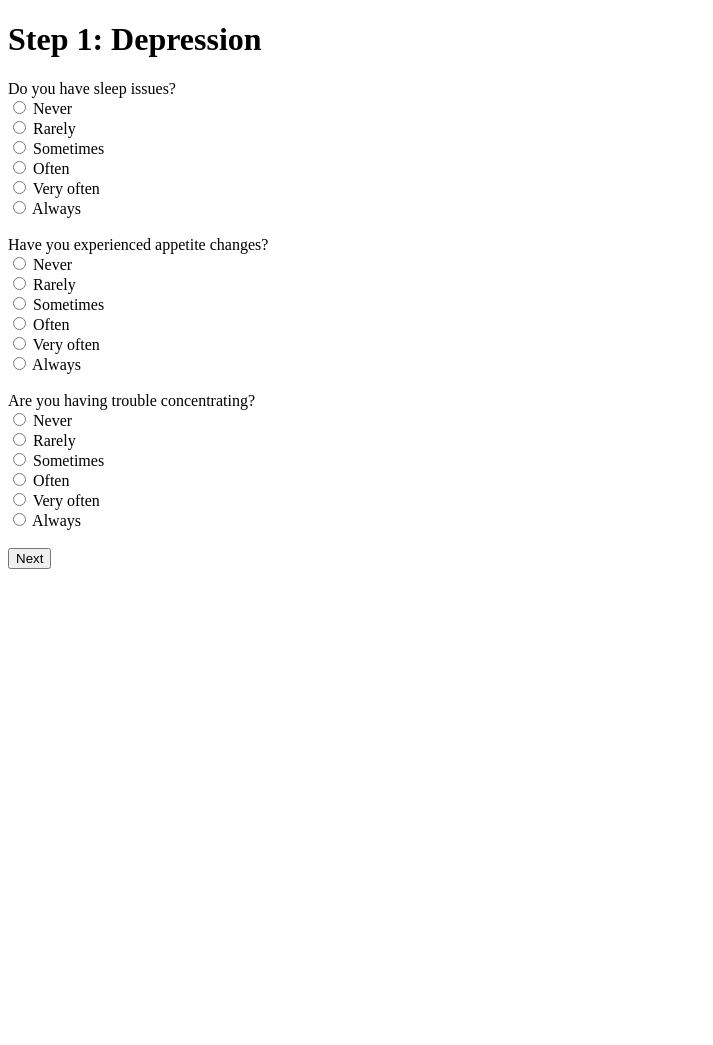
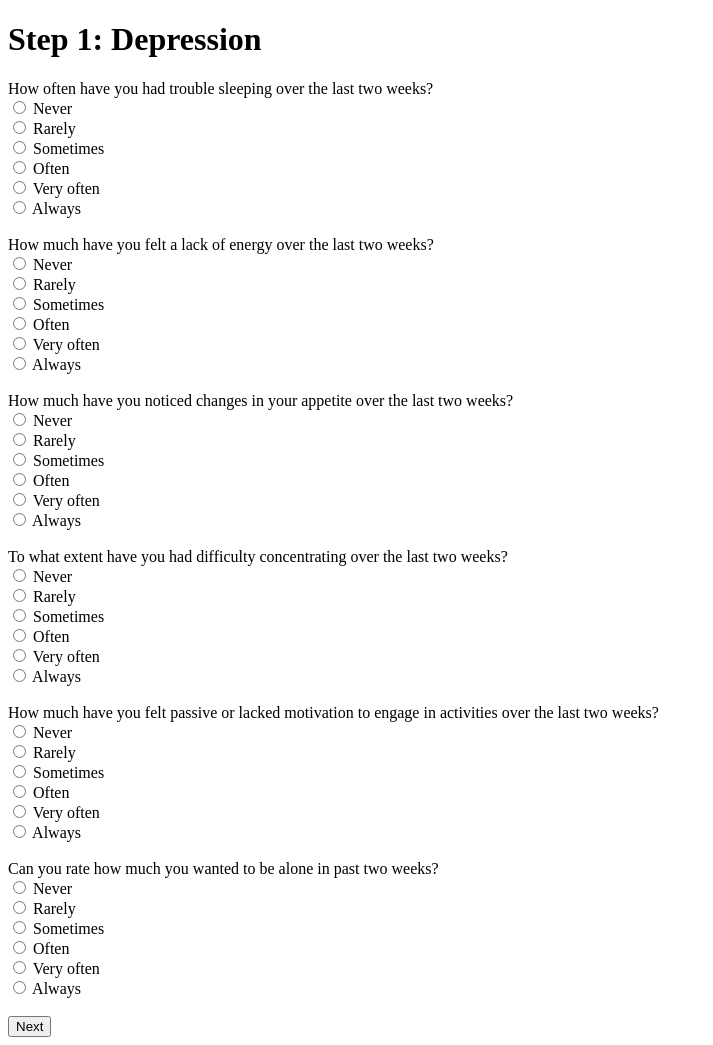
Before and after one commit to rydzze/MentalAssess, a PHP site: page /depression in a window 1280 px wide. Shown: the whole page, without its empty margins (0-713 px from the left). Before the commit the page ends 569 px from the top, so only its background shows below. Run offline with PHP 8.4, Linux system fonts and the light colour scheme.

Commit message:
Update depression.php

```diff
--- a/templates/depression.php
+++ b/templates/depression.php
@@ -11,7 +11,7 @@
     <h1>Step 1: Depression</h1>
 
     <form action="/depression" method="post">
-        <label>Do you have sleep issues?</label><br>
+        <label>How often have you had trouble sleeping over the last two weeks?</label><br>
         <input type="radio" name="sleep_issues" value="0.0" required> Never<br>
         <input type="radio" name="sleep_issues" value="0.2" required> Rarely<br>
         <input type="radio" name="sleep_issues" value="0.4" required> Sometimes<br>
@@ -19,15 +19,23 @@
         <input type="radio" name="sleep_issues" value="0.8" required> Very often<br>
         <input type="radio" name="sleep_issues" value="1.0" required> Always<br><br>
 
-        <label>Have you experienced appetite changes?</label><br>
-        <input type="radio" name="appetite_changes" value="0.0" required> Never<br>
-        <input type="radio" name="appetite_changes" value="0.2" required> Rarely<br>
-        <input type="radio" name="appetite_changes" value="0.4" required> Sometimes<br>
-        <input type="radio" name="appetite_changes" value="0.6" required> Often<br>
-        <input type="radio" name="appetite_changes" value="0.8" required> Very often<br>
-        <input type="radio" name="appetite_changes" value="1.0" required> Always<br><br>
+        <label>How much have you felt a lack of energy over the last two weeks?</label><br>
+        <input type="radio" name="energy" value="0.0" required> Never<br>
+        <input type="radio" name="energy" value="0.2" required> Rarely<br>
+        <input type="radio" name="energy" value="0.4" required> Sometimes<br>
+        <input type="radio" name="energy" value="0.6" required> Often<br>
+        <input type="radio" name="energy" value="0.8" required> Very often<br>
+        <input type="radio" name="energy" value="1.0" required> Always<br><br>
 
-        <label>Are you having trouble concentrating?</label><br>
+        <label>How much have you noticed changes in your appetite over the last two weeks?</label><br>
+        <input type="radio" name="appetite" value="0.0" required> Never<br>
+        <input type="radio" name="appetite" value="0.2" required> Rarely<br>
+        <input type="radio" name="appetite" value="0.4" required> Sometimes<br>
+        <input type="radio" name="appetite" value="0.6" required> Often<br>
+        <input type="radio" name="appetite" value="0.8" required> Very often<br>
+        <input type="radio" name="appetite" value="1.0" required> Always<br><br>
+
+        <label>To what extent have you had difficulty concentrating over the last two weeks?</label><br>
         <input type="radio" name="concentration" value="0.0" required> Never<br>
         <input type="radio" name="concentration" value="0.2" required> Rarely<br>
         <input type="radio" name="concentration" value="0.4" required> Sometimes<br>
@@ -35,6 +43,22 @@
         <input type="radio" name="concentration" value="0.8" required> Very often<br>
         <input type="radio" name="concentration" value="1.0" required> Always<br><br>
 
+        <label>How much have you felt passive or lacked motivation to engage in activities over the last two weeks?</label><br>
+        <input type="radio" name="behaviour" value="0.0" required> Never<br>
+        <input type="radio" name="behaviour" value="0.2" required> Rarely<br>
+        <input type="radio" name="behaviour" value="0.4" required> Sometimes<br>
+        <input type="radio" name="behaviour" value="0.6" required> Often<br>
+        <input type="radio" name="behaviour" value="0.8" required> Very often<br>
+        <input type="radio" name="behaviour" value="1.0" required> Always<br><br>
+
+        <label>Can you rate how much you wanted to be alone in past two weeks?</label><br>
+        <input type="radio" name="social_isolation" value="0.0" required> Never<br>
+        <input type="radio" name="social_isolation" value="0.2" required> Rarely<br>
+        <input type="radio" name="social_isolation" value="0.4" required> Sometimes<br>
+        <input type="radio" name="social_isolation" value="0.6" required> Often<br>
+        <input type="radio" name="social_isolation" value="0.8" required> Very often<br>
+        <input type="radio" name="social_isolation" value="1.0" required> Always<br><br>
+
         <button type="submit">Next</button>
     </form>
 </body>
```
